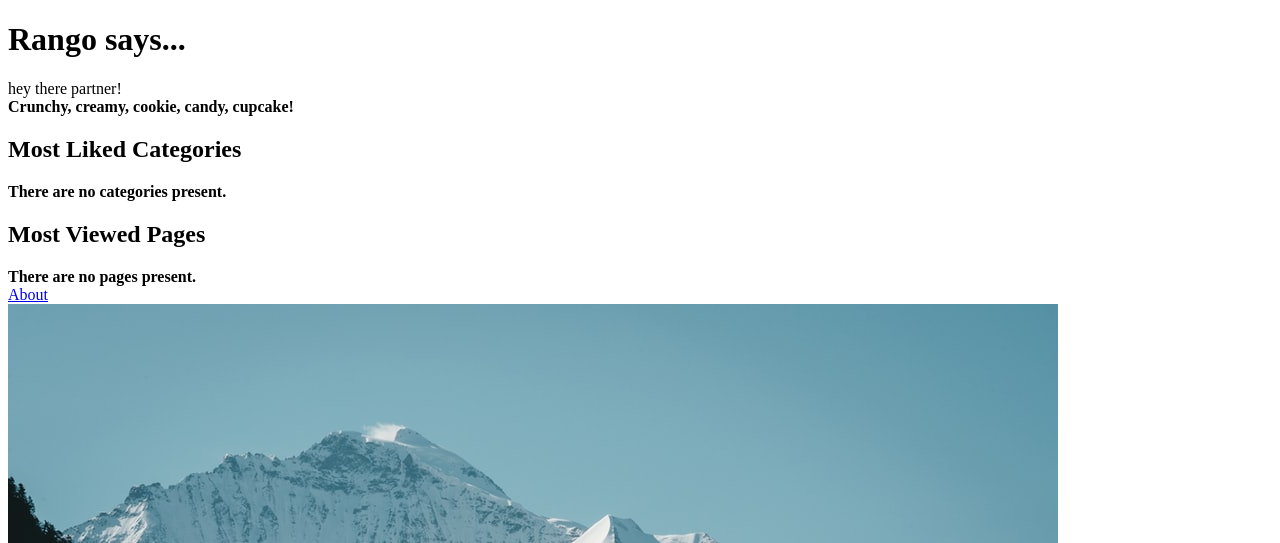
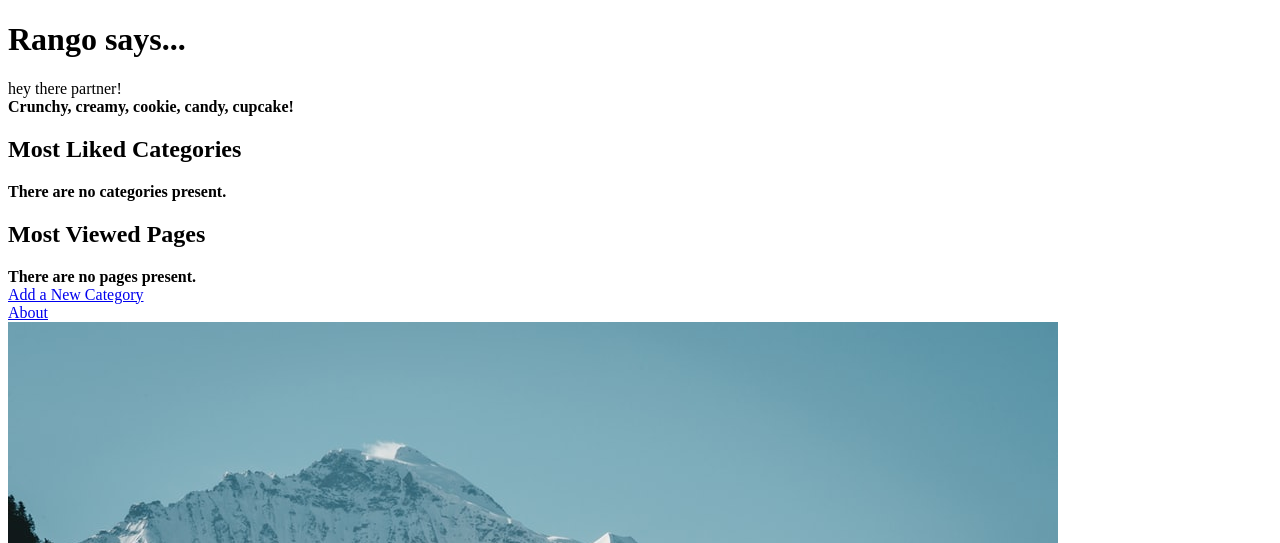
Before and after one commit to Demo318/tango_with_django, a Django app: page / in a window 1280 px wide. Shown: the top 543 px of the page. Run offline with Django 3.2, Linux system fonts and the light colour scheme; data that the repository does not hold is empty; parts of the project's set-up code (start-up, migrations or seed data) failed here and were passed over.

Commit message:
Add link for add category to homepage.

```diff
--- a/tango_with_django_project/templates/rango/index.html
+++ b/tango_with_django_project/templates/rango/index.html
@@ -43,6 +43,7 @@
     </div>
 
     <div>
+      <a href="/rango/add_category/">Add a New Category</a><br />
       <a href="/rango/about/">About</a><br />
       <img src="{% static 'images/rango.jpg' %}" alt="Picture of Rango"><!-- New line -->
     </div>
```
